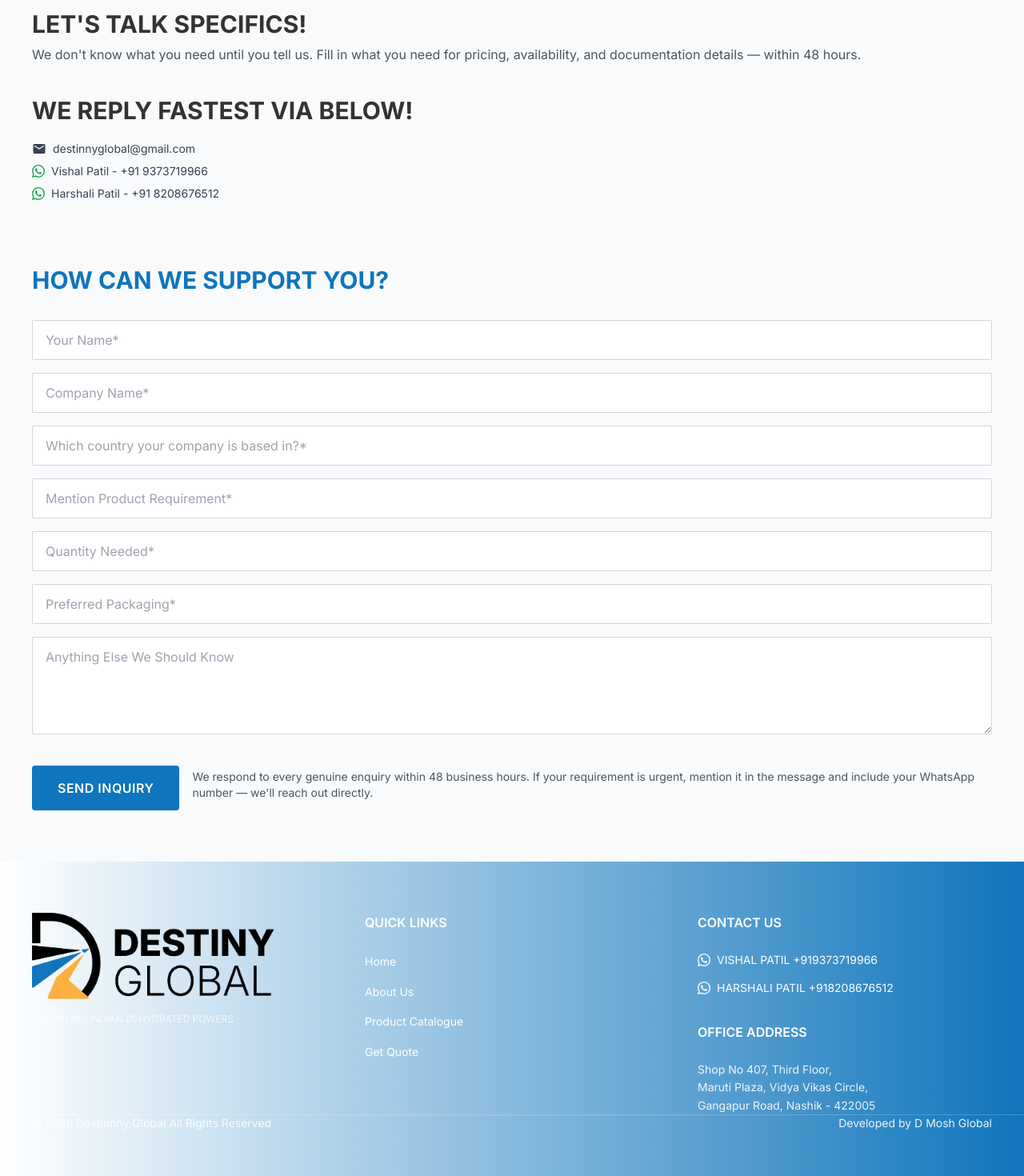
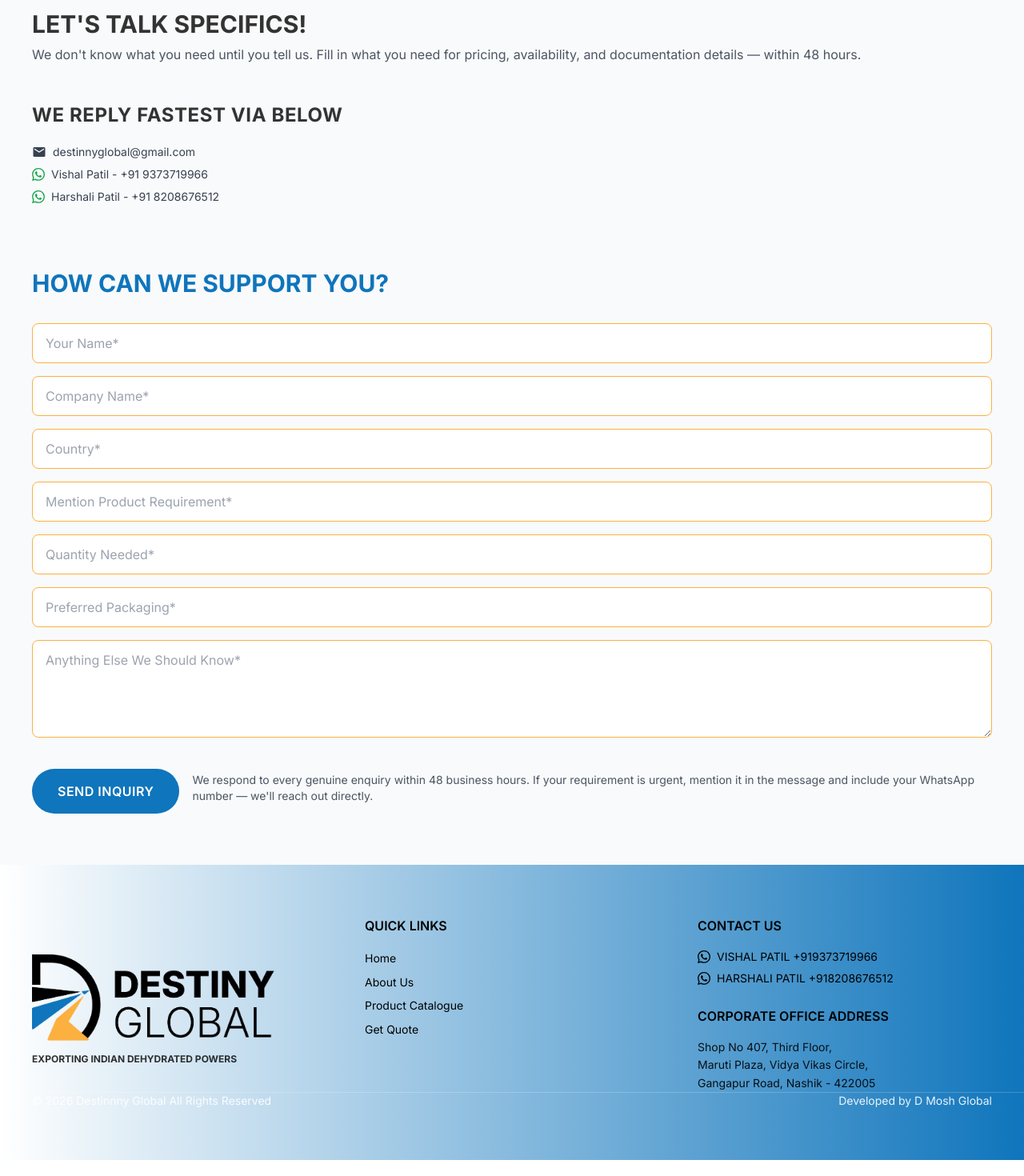
Before and after one commit to RaghavSobti37/destiny-global, a Next.js app: page /contact in a window 1280 px wide. Shown: the part 160-1630 px from the top of the page at 80% size. Built offline with nearby package versions, Linux system fonts and the light colour scheme.

Commit message:
feat: align design with detailed mockups (orange navbar link, refined contact form, and footer labels)

```diff
--- a/app/about/page.js
+++ b/app/about/page.js
@@ -72,7 +72,7 @@ export default function AboutPage() {
               BUILT ON GRIT<br />
               <span className="font-bold" style={{  fontFamily: 'inter' }}>BACKED BY <span style={{color: '#fcb040', fontStyle: 'italic' }}>CREDENTIALS!</span></span>
             </h2>
-            <p className="body-text opacity-95 max-w-2xl leading-relaxed">
+            <p className="text-lg md:text-xl lg:text-2xl opacity-95 max-w-3xl leading-relaxed">
               Destiny Global is a fully registered Indian export house operating at the intersection of international
               trade compliance and unchallenged quality standards.
             </p>
@@ -86,7 +86,7 @@ export default function AboutPage() {
 
             <div className="space-y-8">
               {/* Philosophy Para 1 */}
-              <p className="body-text text-blue-600 leading-relaxed">
+              <p className="body-text text-primary font-semibold leading-relaxed">
                 Destiny Global was founded with a clarity of purpose that most businesses spend years searching for.
               </p>
 
@@ -117,7 +117,7 @@ export default function AboutPage() {
         <section className="py-16 bg-black text-white">
           <div className="container-custom flex items-center justify-center gap-4">
             <h2 className="heading-lg font-bold whitespace-nowrap">READY TO SOURCE FROM US?</h2>
-            <button className="btn-primary" style={{ fontFamily: 'inter', fontWeight: '300', fontSize: '27px', padding: '8px 20px' }}>
+            <button className="btn-accent" style={{ fontFamily: 'inter', fontWeight: '700', fontSize: '24px', padding: '12px 32px' }}>
               SEND US AN INQUIRY!
             </button>
           </div>
--- a/app/globals.css
+++ b/app/globals.css
@@ -40,6 +40,7 @@ body {
   line-height: 1.1;
   letter-spacing: -0.5px;
   text-transform: uppercase;
+  font-style: normal; /* Removing excessive italics */
 }
 
 .heading-xl {
@@ -165,7 +166,7 @@ body {
   background-color: #0f75bc;
   color: white;
   padding: 12px 32px;
-  border-radius: 4px;
+  border-radius: 50px; /* More rounded */
   font-weight: 600;
   font-size: 14px;
   border: none;
@@ -187,7 +188,7 @@ body {
   color: white;
   border: 2px solid white;
   padding: 12px 32px;
-  border-radius: 4px;
+  border-radius: 50px; /* More rounded */
   font-weight: 600;
   font-size: 14px;
   cursor: pointer;
@@ -206,7 +207,7 @@ body {
   background-color: #fcb040;
   color: #000000;
   padding: 12px 32px;
-  border-radius: 4px;
+  border-radius: 50px; /* More rounded */
   font-weight: 700;
   font-size: 14px;
   border: none;
@@ -228,7 +229,7 @@ body {
   color: #0f75bc;
   border: 2px solid #0f75bc;
   padding: 12px 32px;
-  border-radius: 4px;
+  border-radius: 50px; /* More rounded */
   font-weight: 600;
   font-size: 14px;
   cursor: pointer;
--- a/components/forms/ContactForm.js
+++ b/components/forms/ContactForm.js
@@ -79,7 +79,7 @@ export default function ContactForm() {
         )}
 
         {/* Contact Details */}
-        <h2 className="heading-lg font-bold mb-5 text-2xl md:text-3xl">WE REPLY FASTEST VIA BELOW!</h2>
+        <h2 className="heading-lg font-bold mb-5 text-xl md:text-2xl mt-12 uppercase tracking-wide">WE REPLY FASTEST VIA BELOW</h2>
         <div className="space-y-2 text-xs md:text-sm text-gray-700 mb-6">
           <a href="mailto:destinnyglobal@gmail.com" className="flex items-center gap-2 hover:text-blue-600 transition-colors cursor-pointer">
             <MdEmail size={18} className="text-gray-700" />
@@ -102,7 +102,7 @@ export default function ContactForm() {
             type="text"
             name="name"
             placeholder="Your Name*"
-            className="w-full px-4 py-3 border border-gray-300 rounded-sm text-sm md:text-base bg-white focus:outline-none focus:border-gray-400"
+            className="w-full px-4 py-3 border border-accent-yellow rounded-lg text-sm md:text-base bg-white focus:outline-none focus:ring-1 focus:ring-accent-yellow"
             value={formData.name}
             onChange={handleChange}
             required
@@ -111,7 +111,7 @@ export default function ContactForm() {
             type="text"
             name="company"
             placeholder="Company Name*"
-            className="w-full px-4 py-3 border border-gray-300 rounded-sm text-sm md:text-base bg-white focus:outline-none focus:border-gray-400"
+            className="w-full px-4 py-3 border border-accent-yellow rounded-lg text-sm md:text-base bg-white focus:outline-none focus:ring-1 focus:ring-accent-yellow"
             value={formData.company}
             onChange={handleChange}
             required
@@ -119,8 +119,8 @@ export default function ContactForm() {
           <input
             type="text"
             name="country"
-            placeholder="Which country your company is based in?*"
-            className="w-full px-4 py-3 border border-gray-300 rounded-sm text-sm md:text-base bg-white focus:outline-none focus:border-gray-400"
+            placeholder="Country*"
+            className="w-full px-4 py-3 border border-accent-yellow rounded-lg text-sm md:text-base bg-white focus:outline-none focus:ring-1 focus:ring-accent-yellow"
             value={formData.country}
             onChange={handleChange}
             required
@@ -129,7 +129,7 @@ export default function ContactForm() {
             type="text"
             name="product"
             placeholder="Mention Product Requirement*"
-            className="w-full px-4 py-3 border border-gray-300 rounded-sm text-sm md:text-base bg-white focus:outline-none focus:border-gray-400"
+            className="w-full px-4 py-3 border border-accent-yellow rounded-lg text-sm md:text-base bg-white focus:outline-none focus:ring-1 focus:ring-accent-yellow"
             value={formData.product}
             onChange={handleChange}
             required
@@ -138,7 +138,7 @@ export default function ContactForm() {
             type="text"
             name="quantity"
             placeholder="Quantity Needed*"
-            className="w-full px-4 py-3 border border-gray-300 rounded-sm text-sm md:text-base bg-white focus:outline-none focus:border-gray-400"
+            className="w-full px-4 py-3 border border-accent-yellow rounded-lg text-sm md:text-base bg-white focus:outline-none focus:ring-1 focus:ring-accent-yellow"
             value={formData.quantity}
             onChange={handleChange}
             required
@@ -147,15 +147,15 @@ export default function ContactForm() {
             type="text"
             name="packaging"
             placeholder="Preferred Packaging*"
-            className="w-full px-4 py-3 border border-gray-300 rounded-sm text-sm md:text-base bg-white focus:outline-none focus:border-gray-400"
+            className="w-full px-4 py-3 border border-accent-yellow rounded-lg text-sm md:text-base bg-white focus:outline-none focus:ring-1 focus:ring-accent-yellow"
             value={formData.packaging}
             onChange={handleChange}
             required
           />
           <textarea
             name="message"
-            placeholder="Anything Else We Should Know"
-            className="w-full px-4 py-3 border border-gray-300 rounded-sm text-sm md:text-base bg-white focus:outline-none focus:border-gray-400"
+            placeholder="Anything Else We Should Know*"
+            className="w-full px-4 py-3 border border-accent-yellow rounded-lg text-sm md:text-base bg-white focus:outline-none focus:ring-1 focus:ring-accent-yellow"
             rows="4"
             value={formData.message}
             onChange={handleChange}
--- a/components/sections/ProductsShowcase.js
+++ b/components/sections/ProductsShowcase.js
@@ -36,8 +36,8 @@ export default function ProductsShowcase() {
           </div>
 
           <div className="flex flex-col md:flex-row md:items-center md:gap-6 text-center justify-center">
-            <p className="text-base md:text-lg font-semibold">AND MANY OTHER POWDERS AVAILABLE...</p>
-            <Link href="/products" className="btn-primary inline-block px-6 md:px-8 py-3 md:py-4 text-sm md:text-base font-light mt-4 md:mt-0">
+            <p className="text-base md:text-lg font-bold">AND MANY OTHER POWDERS AVAILABLE</p>
+            <Link href="/products" className="btn-primary inline-block px-6 md:px-8 py-3 md:py-4 text-sm md:text-base font-bold mt-4 md:mt-0 uppercase">
               VIEW FULL CATALOGUE
             </Link>
           </div>
@@ -70,9 +70,10 @@ export default function ProductsShowcase() {
             ))}
           </div>
 
-          <div className="text-center mt-4">
-            <Link href="/contact" className="btn-primary inline-block px-6 md:px-8 py-3 md:py-4 text-sm md:text-base">
-              CHOOSE CUSTOMIZED PACKAGING
+          <div className="flex flex-col md:flex-row md:items-center md:gap-6 text-center justify-center mt-8">
+            <p className="text-base md:text-lg font-bold uppercase">FRESH INDIAN FRUITS & VEGETABLES AVAILABLE</p>
+            <Link href="/products" className="btn-primary inline-block px-6 md:px-8 py-3 md:py-4 text-sm md:text-base font-bold uppercase">
+              VIEW FULL CATALOGUE
             </Link>
           </div>
         </div>
--- a/components/ui/Footer.js
+++ b/components/ui/Footer.js
@@ -8,7 +8,7 @@ export default function Footer() {
 
   return (
     <footer
-      className="gradient-footer text-black md:text-white py-12 md:py-16"
+      className="gradient-footer text-black py-12 md:py-16"
       style={{
         background: 'linear-gradient(to right, transparent 0%, #0f75bc 100%)'
       }}
@@ -16,22 +16,21 @@ export default function Footer() {
       <div className="container-custom mb-12">
         <div className="grid grid-cols-1 md:grid-cols-3 gap-8 md:gap-12">
           {/* Column 1: Logo & Copyright */}
-          <div className="flex flex-col">
-            <div className="mb-6">
+          <div className="flex flex-col pt-8 md:pt-12"> {/* Shifted down */}
+            <div className="mb-4">
               <img
                 src="/logo-text.png"
                 alt="Destiny Global"
-                style={{ height: '120px', objectFit: 'contain', width: 'auto', marginBottom: '6px' }}
+                style={{ height: '120px', objectFit: 'contain', width: 'auto', marginBottom: '4px' }}
               />
-              <p className="text-xs opacity-75" style={{ fontSize: '12px', lineHeight: '1.2' }}>EXPORTING INDIAN DEHYDRATED POWERS</p>
+              <p className="text-xs opacity-80 font-bold" style={{ fontSize: '12px', lineHeight: '1.2' }}>EXPORTING INDIAN DEHYDRATED POWERS</p>
             </div>
-
           </div>
 
           {/* Column 2: Quick Links */}
           <div>
-            <h3 className="heading-sm text-black md:text-white mb-6 font-extrabold text-sm md:text-base">Quick Links</h3>
-            <ul className="space-y-3">
+            <h3 className="heading-sm text-black mb-4 font-extrabold text-sm md:text-base">Quick Links</h3>
+            <ul className="space-y-1"> {/* Reduced space */}
               <li><a href="/" className="footer-link body-small transition text-sm">Home</a></li>
               <li><a href="/about" className="footer-link body-small transition text-sm">About Us</a></li>
               <li><a href="/products" className="footer-link body-small transition text-sm">Product Catalogue</a></li>
@@ -40,11 +39,11 @@ export default function Footer() {
           </div>
 
           {/* Column 3: Contact & Address */}
-          <div className="grid grid-cols-1 gap-8">
+          <div className="grid grid-cols-1 gap-6"> {/* Reduced space */}
             {/* Contact Details */}
             <div>
-              <h3 className="heading-sm text-black md:text-white mb-6 font-extrabold text-sm md:text-base">Contact Us</h3>
-              <div className="space-y-3">
+              <h3 className="heading-sm text-black mb-4 font-extrabold text-sm md:text-base">Contact Us</h3>
+              <div className="space-y-1"> {/* Reduced space */}
                 <a href="https://wa.me/919373719966" className="footer-link body-small transition text-sm flex items-center gap-2" target="_blank" rel="noopener noreferrer">
                   <SiWhatsapp size={16} />
                   VISHAL PATIL +919373719966
@@ -58,8 +57,8 @@ export default function Footer() {
 
             {/* Office Address */}
             <div>
-              <h3 className="heading-sm text-black md:text-white mb-6 font-extrabold text-sm md:text-base">Office Address</h3>
-              <p className="body-small opacity-90 text-sm">
+              <h3 className="heading-sm text-black mb-4 font-extrabold text-sm md:text-base">Corporate Office Address</h3>
+              <p className="body-small opacity-90 text-sm leading-snug"> {/* Reduced line height */}
                 Shop No 407, Third Floor,<br />
                 Maruti Plaza, Vidya Vikas Circle,<br />
                 Gangapur Road, Nashik - 422005
```
Also changed, not shown: app/products/page.js (+5 -2 lines), components/sections/HeroSection.js (+19 -9 lines), components/ui/Navbar.js (+5 -3 lines).
